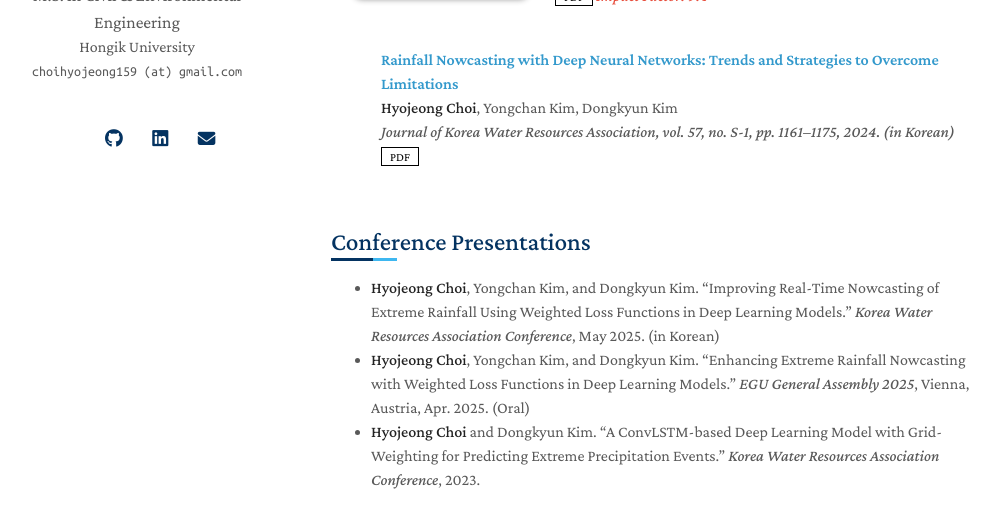
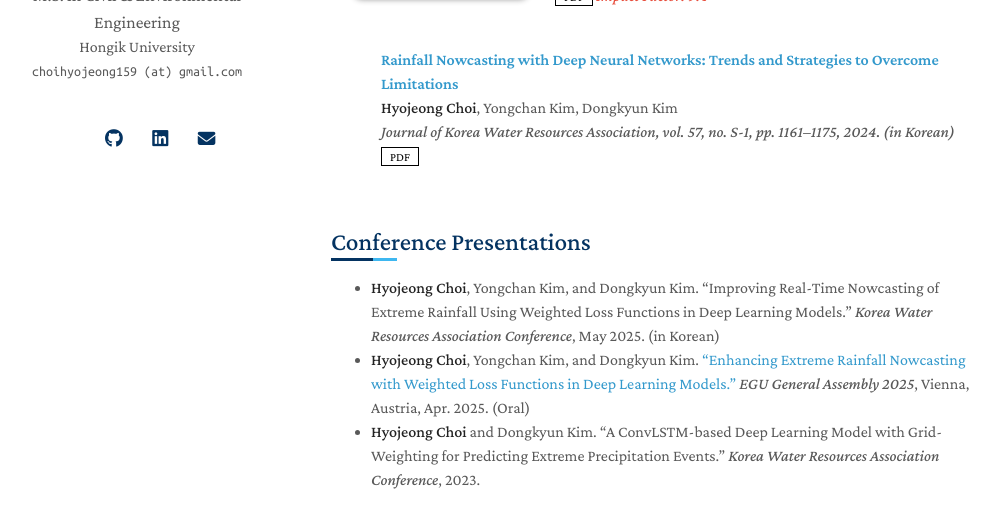
Before and after one commit to HyojeongChoi159/hyojeongchoi159.github.io, a Jekyll site: the page built from index.md, in a window 1280 px wide and 900 px high, scrolled down 529 px, cut to the strip 314-842 px from the top of the window. Shown: the whole strip, without its empty margins (139-1139 px from the left). Built offline with Jekyll 4.4.1, drawn with Linux system fonts in a browser that asks for light colours; a style sheet for code colours, icons or effects is not loaded; our own code applies the rules of GitHub Pages for plain Markdown files; part of the change alters nothing that is shown.

Commit message:
Link EGU 2025 abstract from conference entry

```diff
--- a/index.md
+++ b/index.md
@@ -23,5 +23,5 @@ I am a researcher in hydrology and hydrometeorology. I received my M.S. in Civil
 ## Conference Presentations
 
 - **Hyojeong Choi**, Yongchan Kim, and Dongkyun Kim. "Improving Real-Time Nowcasting of Extreme Rainfall Using Weighted Loss Functions in Deep Learning Models." *Korea Water Resources Association Conference*, May 2025. (in Korean)
-- **Hyojeong Choi**, Yongchan Kim, and Dongkyun Kim. "Enhancing Extreme Rainfall Nowcasting with Weighted Loss Functions in Deep Learning Models." *EGU General Assembly 2025*, Vienna, Austria, Apr. 2025. (Oral)
+- **Hyojeong Choi**, Yongchan Kim, and Dongkyun Kim. ["Enhancing Extreme Rainfall Nowcasting with Weighted Loss Functions in Deep Learning Models."](https://meetingorganizer.copernicus.org/EGU25/EGU25-19416.html) *EGU General Assembly 2025*, Vienna, Austria, Apr. 2025. (Oral)
 - **Hyojeong Choi** and Dongkyun Kim. "A ConvLSTM-based Deep Learning Model with Grid-Weighting for Predicting Extreme Precipitation Events." *Korea Water Resources Association Conference*, 2023.
```
